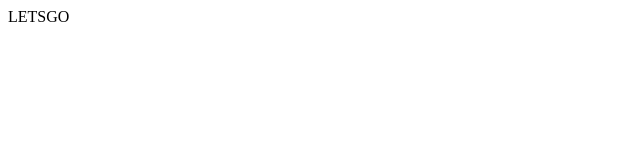
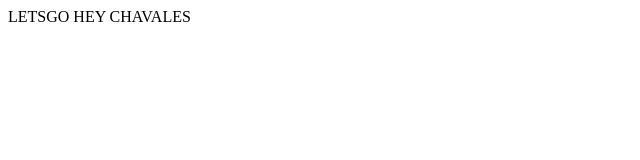
Before and after one commit to Blazunu/gitTuto, a plain HTML site: page index.html in a window 1280 px wide. Shown: the whole page, without its empty margins (0-640 px from the left). Drawn offline with Linux system fonts and the light colour scheme.

Commit message:
CHAVALES

```diff
--- a/index.html
+++ b/index.html
@@ -6,5 +6,6 @@
 </head>
 <body>
     LETSGO
+    HEY CHAVALES
 </body>
 </html>
```
